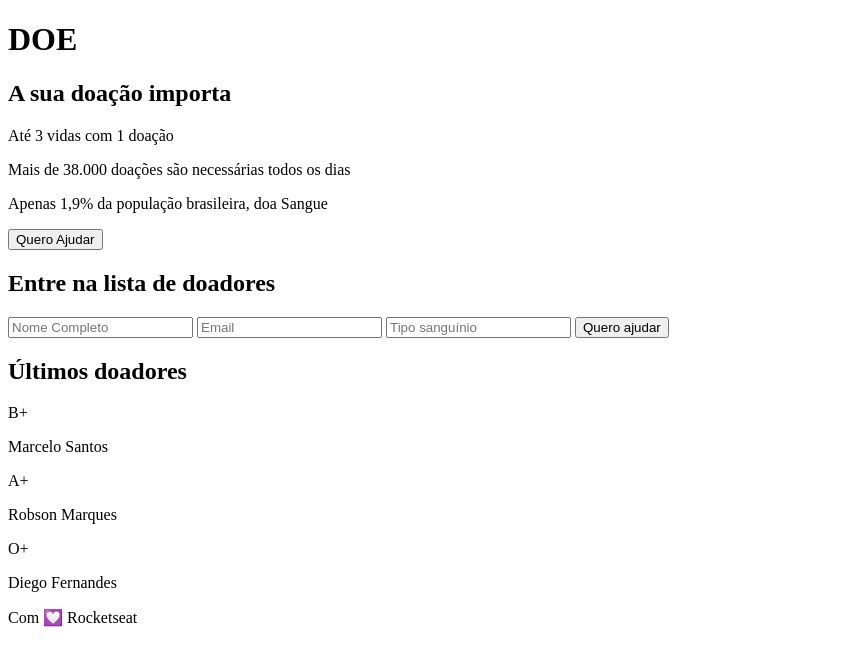
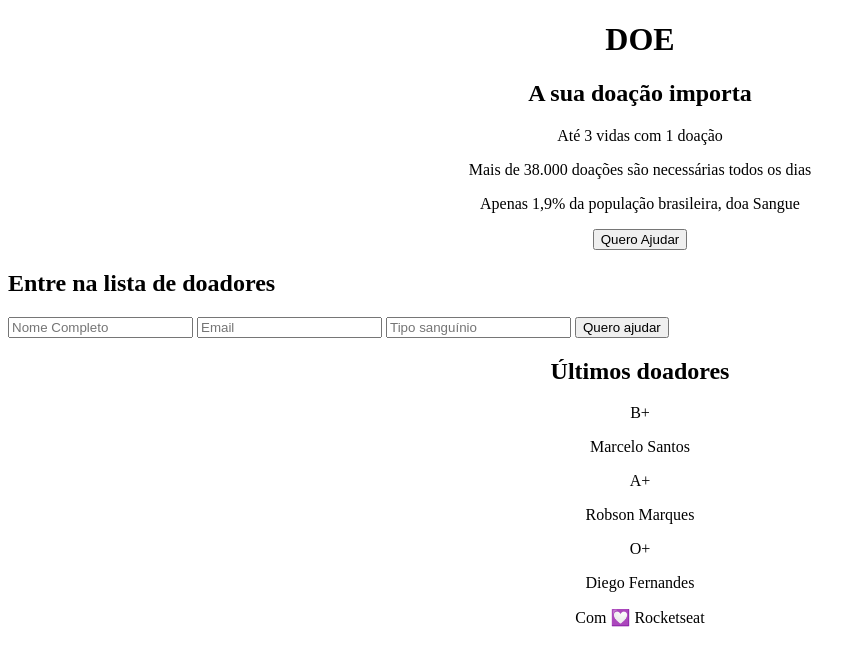
Before and after one commit to pmarcelojr/maratonaDev-DOE, a plain HTML site: page index.html in a window 1280 px wide. Shown: the whole page, without its empty margins (0-866 px from the left). Drawn offline with Linux system fonts and the light colour scheme.

Commit message:
incluindo css

```diff
--- a/index.html
+++ b/index.html
@@ -3,6 +3,8 @@
     <head>
         <meta charset="UTF-8">
         <title>Doe Sangue!</title>
+
+        <link rel="stylesheet" href="style.css">
     </head>
     <body>
         <header>
--- a/style.css
+++ b/style.css
@@ -1 +1,16 @@
 /* CASCADING STYLESHEET */
+
+/* Alinhamentos, espaçamentos
+larguras e alturas */
+
+header {
+    text-align: center;
+}
+
+main {
+    text-align: center;
+}
+
+footer {
+    text-align: center;
+}
```
